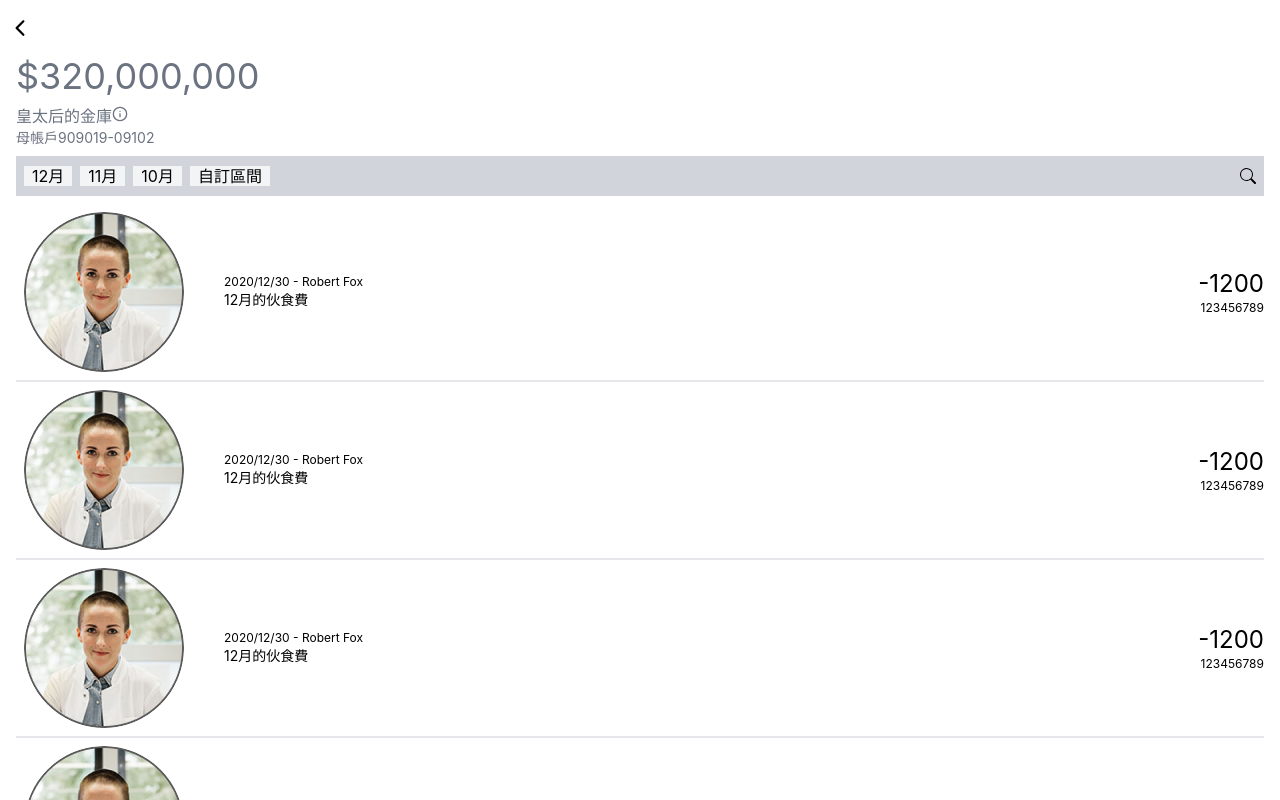
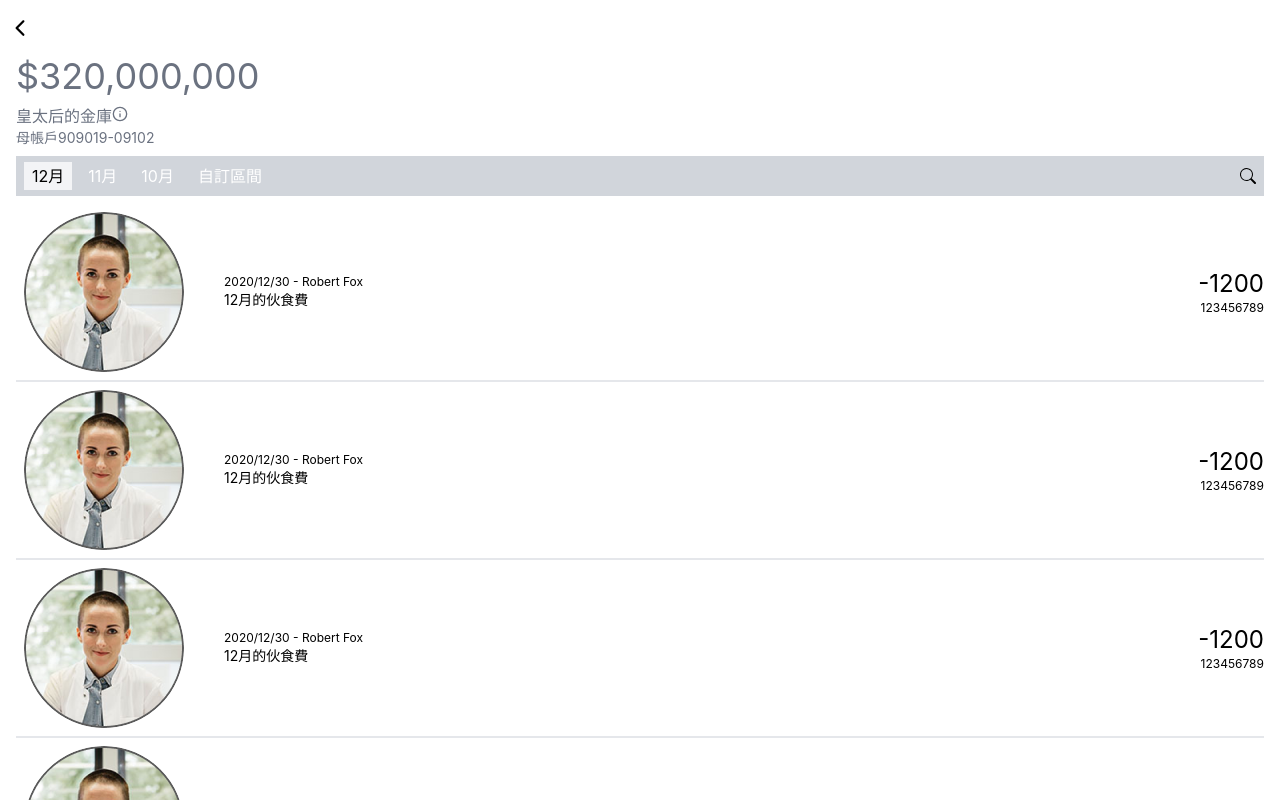
Before and after one commit to kayac-chang/React-Online-Banking, a React (Create React App) app: page /submain in a window 1280 px wide. Built offline with nearby package versions, Linux system fonts and the light colour scheme.

Commit message:
add render props

```diff
--- a/src/components/base/atoms/Avatar.tsx
+++ b/src/components/base/atoms/Avatar.tsx
@@ -1,9 +1,8 @@
 import clsx from "clsx";
+import type { Avatar as IAvatar } from "types";
 
-type AvatarProps = {
+type AvatarProps = Omit<IAvatar, "id"> & {
   className?: string;
-  img: string;
-  name: string;
   showName?: boolean;
 };
 export default function Avatar({
--- /dev/null
+++ b/src/components/base/atoms/RenderProps.tsx
@@ -0,0 +1,19 @@
+import { cond, type, equals, pipe, applyTo, identity } from "ramda";
+import { ReactNode, isValidElement } from "react";
+
+const isFunction = pipe(type, equals("Function"));
+
+export type RenderPropsChildren<T> = ((prop: T) => ReactNode) | ReactNode;
+export type Props<T> = T & {
+  children?: RenderPropsChildren<T>;
+};
+export default function RenderProps<T>({ children, ...props }: Props<T>) {
+  return (
+    <>
+      {cond([
+        [isValidElement, identity],
+        [isFunction, applyTo(props)],
+      ])(children)}
+    </>
+  );
+}
--- a/src/components/base/molecules/InputField.tsx
+++ b/src/components/base/molecules/InputField.tsx
@@ -1,30 +1,26 @@
-import { cond, type, equals, pipe, applyTo, identity } from "ramda";
-import { ReactNode, isValidElement } from "react";
+import RenderProps from "components/base/atoms/RenderProps";
+import type { RenderPropsChildren } from "components/base/atoms/RenderProps";
 
 import useFocus from "hooks/useFocus";
 
-const isFunction = pipe(type, equals("Function"));
-
-type Props = {
-  children?: ((focus: boolean) => ReactNode) | ReactNode;
+type InputFieldProps = {
+  type: string;
+  children?: RenderPropsChildren<{ focus: boolean }>;
 };
-export default function InputField({ children }: Props) {
+export default function InputField({ type, children }: InputFieldProps) {
   const { focus, ...props } = useFocus();
 
   return (
     <label>
       <div className="relative bg-gray-300 h-10">
         <input
+          type={type}
+          className="bg-transparent w-full h-full px-4 py-2"
           {...props}
-          className="bg-transparent w-full h-full px-4 py-2"
-          type="search"
         />
 
         <div className="absolute top-0 left-0 w-full h-full">
-          {cond([
-            [isValidElement, identity],
-            [isFunction, applyTo(focus)],
-          ])(children)}
+          <RenderProps focus={focus}>{children}</RenderProps>
         </div>
       </div>
     </label>
--- a/src/components/base/molecules/Tabs.tsx
+++ b/src/components/base/molecules/Tabs.tsx
@@ -1,20 +1,20 @@
-import { useState, ReactNode, isValidElement } from "react";
-import { cond, type, equals, pipe, applyTo, identity } from "ramda";
-
-const isFunction = pipe(type, equals("Function"));
+import { useState, Dispatch, SetStateAction } from "react";
+import RenderProps from "components/base/atoms/RenderProps";
+import type { RenderPropsChildren } from "components/base/atoms/RenderProps";
 
 type TabsProps = {
-  children?: ((active: number) => ReactNode) | ReactNode;
+  active?: number;
+  children?: RenderPropsChildren<{
+    active: number;
+    setActive: Dispatch<SetStateAction<number>>;
+  }>;
 };
-export default function Tabs({ children }: TabsProps) {
-  const [active, setActive] = useState(0);
+export default function Tabs({ children, active: initActive = 0 }: TabsProps) {
+  const [active, setActive] = useState(initActive);
 
   return (
-    <>
-      {cond([
-        [isValidElement, identity],
-        [isFunction, applyTo(active)],
-      ])(children)}
-    </>
+    <RenderProps active={active} setActive={setActive}>
+      {children}
+    </RenderProps>
   );
 }
--- a/src/components/friends/SearchField.tsx
+++ b/src/components/friends/SearchField.tsx
@@ -5,10 +5,9 @@ import InputField from "components/base/molecules/InputField";
 type SearchFieldProps = {
   label: string;
 };
-
 export default function SearchField({ label }: SearchFieldProps) {
   return (
-    <InputField>
+    <InputField type="search">
       {(focus) => (
         <div
           className={clsx(
--- a/src/components/submain/Record.tsx
+++ b/src/components/submain/Record.tsx
@@ -1,11 +1,10 @@
-import { Avator, Transaction } from "types";
+import { Avatar, Transaction } from "types";
 import AvatarGroup from "components/base/molecules/AvatarGroup";
 
-interface Props extends Avator, Transaction {
+interface Props extends Avatar, Transaction {
   className?: string;
   date: string;
 }
-
 function Type2({ description, amount, balance, date, name }: Props) {
   return (
     <div className="flex-1 flex text-sm">
--- /dev/null
+++ b/src/components/submain/SearchField.tsx
@@ -0,0 +1,58 @@
+import Tabs from "components/base/molecules/Tabs";
+import clsx from "clsx";
+import { BsSearch } from "react-icons/bs";
+
+import Tab from "components/base/atoms/Tab";
+import InputField from "components/base/molecules/InputField";
+
+const filters = [
+  {
+    href: "#dec",
+    ariaControls: "december",
+    label: "12月",
+  },
+  {
+    href: "#nov",
+    ariaControls: "november",
+    label: "11月",
+  },
+  {
+    href: "#oct",
+    ariaControls: "october",
+    label: "10月",
+  },
+  {
+    href: "#custom",
+    ariaControls: "custom",
+    label: "自訂區間",
+  },
+];
+
+export default function SearchField() {
+  return (
+    <InputField type="search">
+      <div className="flex justify-between items-center p-2">
+        <nav className="space-x-2">
+          <Tabs>
+            {({ active, setActive }) =>
+              filters.map((props, index) => (
+                <Tab
+                  key={props.href}
+                  className={clsx(
+                    "px-2 py-1",
+                    active === index && "bg-gray-100",
+                    active === index ? "text-black" : "text-white"
+                  )}
+                  onClick={() => setActive(index)}
+                  {...props}
+                />
+              ))
+            }
+          </Tabs>
+        </nav>
+
+        <BsSearch />
+      </div>
+    </InputField>
+  );
+}
--- a/src/mocks/friends.ts
+++ b/src/mocks/friends.ts
@@ -1,4 +1,4 @@
-import { Avator } from "types";
+import { Avatar } from "types";
 import { v4 as uuid } from "uuid";
 
 import Avatar_01 from "assets/avatar/01.png";
@@ -7,7 +7,7 @@ import Avatar_03 from "assets/avatar/03.png";
 import Avatar_04 from "assets/avatar/04.png";
 import Avatar_05 from "assets/avatar/05.png";
 
-const friends: Avator[] = [
+const friends: Avatar[] = [
   { id: uuid(), img: Avatar_01, name: "Jermey123" },
   { id: uuid(), img: Avatar_02, name: "Cindy 888" },
   { id: uuid(), img: Avatar_03, name: "Elli.H" },
--- a/src/pages/Friends.tsx
+++ b/src/pages/Friends.tsx
@@ -1,4 +1,4 @@
-import { Avator } from "types";
+import type { Avatar as IAvatar } from "types";
 import { fillRemainHeight } from "utils";
 import { map } from "ramda";
 
@@ -8,7 +8,7 @@ import SearchField from "components/friends/SearchField";
 
 import friends from "mocks/friends";
 
-const toAvatar = ({ id, img, name }: Avator) => (
+const toAvatar = ({ id, img, name }: IAvatar) => (
   <Avatar key={id} img={img} name={name} showName />
 );
 
--- a/src/pages/SubMain.tsx
+++ b/src/pages/SubMain.tsx
@@ -1,52 +1,17 @@
 import { Transaction } from "types";
 import { fillRemainHeight } from "utils";
 import { map } from "ramda";
-import { BsSearch } from "react-icons/bs";
 
-import Tab from "components/base/atoms/Tab";
-import InputField from "components/base/molecules/InputField";
 import Header from "components/base/organisms/Header";
 import Record from "components/submain/Record";
 import Account from "components/submain/Account";
+import SearchField from "components/submain/SearchField";
 
 import transactions from "mocks/transactions";
 
 const toRecord = (transaction: Transaction) => (
   <Record key={transaction.id} {...transaction} className="mx-4" />
 );
-
-type TabProps = {
-  href: string;
-  ariaControls: string;
-  label: string;
-};
-
-const toTab = (props: TabProps) => (
-  <Tab key={props.href} {...props} className="px-2 bg-gray-100" />
-);
-
-const filters = [
-  {
-    href: "#dec",
-    ariaControls: "december",
-    label: "12月",
-  },
-  {
-    href: "#nov",
-    ariaControls: "november",
-    label: "11月",
-  },
-  {
-    href: "#oct",
-    ariaControls: "october",
-    label: "10月",
-  },
-  {
-    href: "#custom",
-    ariaControls: "custom",
-    label: "自訂區間",
-  },
-];
 
 export default function SubMain() {
   return (
@@ -59,13 +24,7 @@ export default function SubMain() {
         </div>
 
         <div className="mx-4">
-          <InputField>
-            <div className="flex justify-between items-center p-2">
-              <nav className="space-x-2">{map(toTab)(filters)}</nav>
-
-              <BsSearch />
-            </div>
-          </InputField>
+          <SearchField />
         </div>
 
         <div className="overflow-y-auto divide-y-2" ref={fillRemainHeight}>
--- a/src/pages/Transfer.tsx
+++ b/src/pages/Transfer.tsx
@@ -1,4 +1,4 @@
-import { Avator, Transaction } from "types";
+import type { Avatar as IAvatar, Transaction } from "types";
 import { BsPlusCircle, BsCheckCircle, BsBootstrap } from "react-icons/bs";
 import { fillRemainHeight } from "utils";
 import { slice, pipe, map } from "ramda";
@@ -12,7 +12,7 @@ import Record from "components/transfer/Record";
 import friends from "mocks/friends";
 import history from "mocks/transactions";
 
-const toAvatar = ({ img, name }: Avator) => (
+const toAvatar = ({ img, name }: IAvatar) => (
   <Avatar key={name} img={img} name={name} showName className="flex-1" />
 );
 
--- a/src/types.ts
+++ b/src/types.ts
@@ -1,10 +1,10 @@
-export interface Avator {
+export interface Avatar {
   id: string;
   img: string;
   name: string;
 }
 
-export interface Transaction extends Avator {
+export interface Transaction extends Avatar {
   id: string;
   name: string;
   img: string;
```
